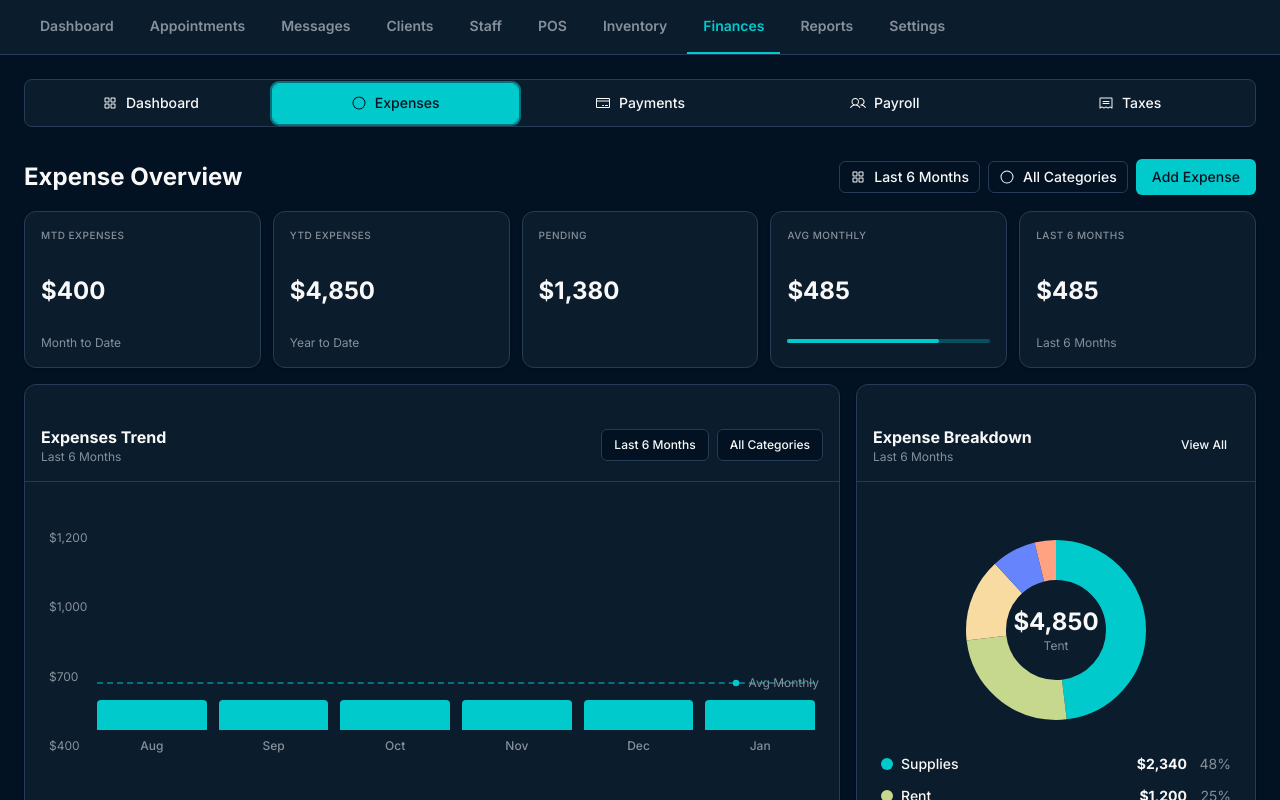
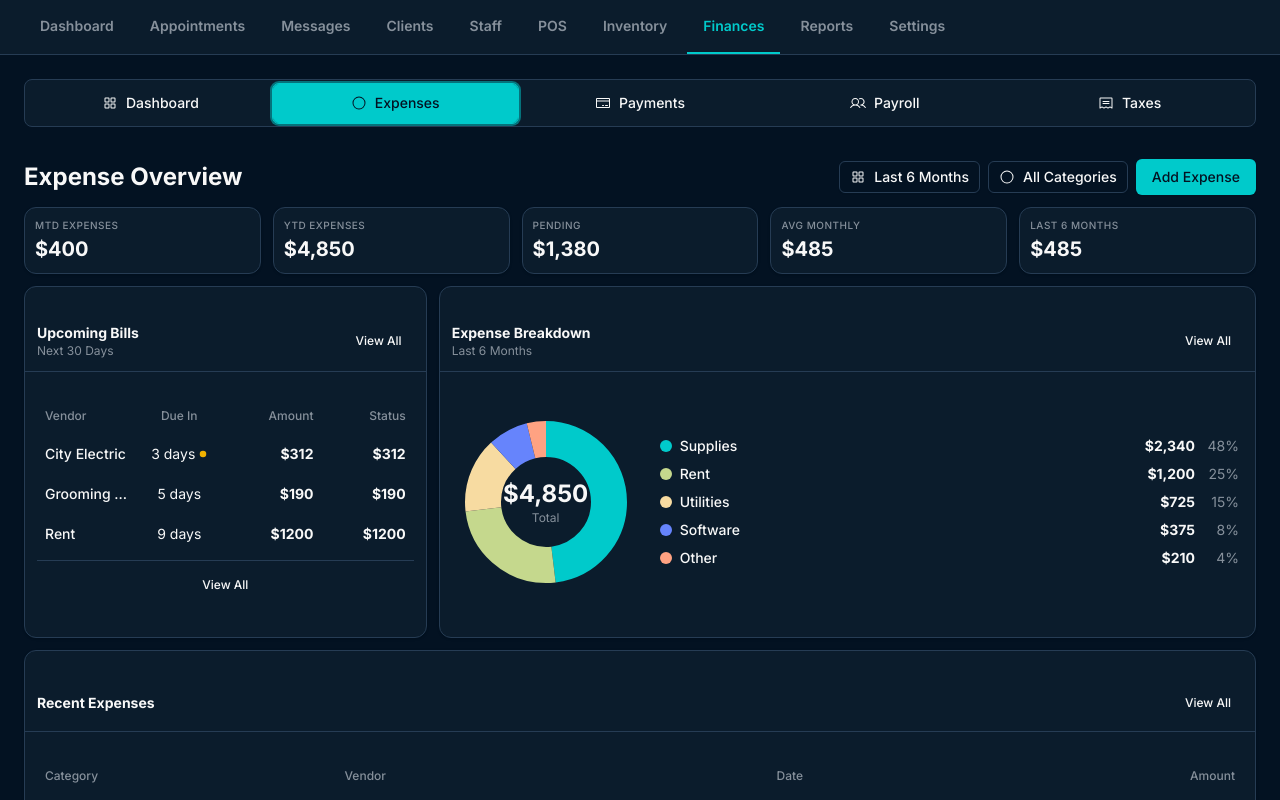
Before and after one commit to JimmysRanch/126, a React (Vite) app: page /finances in a window 1280 px wide. Both pictures are taken after a click on the tab "Expenses". Shown: the top 800 px of the page. Built offline with nearby package versions, Linux system fonts and the light colour scheme.

Commit message:
Generated by Spark: For the expense overview the first five cards compacted to match the size of the cards in the payroll, payments and taxes tabs. The expense breakdown and upcoming bills cards need to be swapped around. All cards should fit on the screen without having to scroll the page

```diff
--- a/src/pages/Finances.tsx
+++ b/src/pages/Finances.tsx
@@ -169,7 +169,7 @@ export function Finances() {
             </Card>
           </TabsContent>
 
-          <TabsContent value="expenses" className="space-y-4">
+          <TabsContent value="expenses" className="space-y-3">
             <div className="flex items-center justify-between">
               <div>
                 <h2 className="text-xl md:text-2xl font-bold">Expense Overview</h2>
@@ -189,123 +189,104 @@ export function Finances() {
               </div>
             </div>
 
-            <div className="grid grid-cols-2 md:grid-cols-5 gap-3">
-              <Card className="p-4 border-border">
-                <p className="text-[10px] uppercase tracking-wider text-muted-foreground font-medium mb-2">MTD EXPENSES</p>
-                <p className="text-2xl font-bold">$400</p>
-                <p className="text-xs text-muted-foreground mt-1">Month to Date</p>
-              </Card>
-              <Card className="p-4 border-border">
-                <p className="text-[10px] uppercase tracking-wider text-muted-foreground font-medium mb-2">YTD EXPENSES</p>
-                <p className="text-2xl font-bold">$4,850</p>
-                <p className="text-xs text-muted-foreground mt-1">Year to Date</p>
-              </Card>
-              <Card className="p-4 border-border">
-                <p className="text-[10px] uppercase tracking-wider text-muted-foreground font-medium mb-2">PENDING</p>
-                <p className="text-2xl font-bold">$1,380</p>
-              </Card>
-              <Card className="p-4 border-border">
-                <p className="text-[10px] uppercase tracking-wider text-muted-foreground font-medium mb-2">AVG MONTHLY</p>
-                <p className="text-2xl font-bold">$485</p>
-                <div className="w-full h-1 bg-primary/30 rounded-full mt-2">
-                  <div className="h-full bg-primary rounded-full" style={{ width: '75%' }} />
+            <div className="grid grid-cols-1 md:grid-cols-2 lg:grid-cols-5 gap-3">
+              <Card className="p-2 md:p-2.5 border-border">
+                <div className="flex items-center justify-between">
+                  <div className="flex-1 min-w-0">
+                    <p className="text-[10px] uppercase tracking-wider text-muted-foreground font-medium">MTD EXPENSES</p>
+                    <p className="text-lg md:text-xl font-bold mt-0.5">$400</p>
+                  </div>
                 </div>
               </Card>
-              <Card className="p-4 border-border">
-                <p className="text-[10px] uppercase tracking-wider text-muted-foreground font-medium mb-2">LAST 6 MONTHS</p>
-                <p className="text-2xl font-bold">$485</p>
-                <p className="text-xs text-muted-foreground mt-1">Last 6 Months</p>
+              <Card className="p-2 md:p-2.5 border-border">
+                <div className="flex items-center justify-between">
+                  <div className="flex-1 min-w-0">
+                    <p className="text-[10px] uppercase tracking-wider text-muted-foreground font-medium">YTD EXPENSES</p>
+                    <p className="text-lg md:text-xl font-bold mt-0.5">$4,850</p>
+                  </div>
+                </div>
+              </Card>
+              <Card className="p-2 md:p-2.5 border-border">
+                <div className="flex items-center justify-between">
+                  <div className="flex-1 min-w-0">
+                    <p className="text-[10px] uppercase tracking-wider text-muted-foreground font-medium">PENDING</p>
+                    <p className="text-lg md:text-xl font-bold mt-0.5">$1,380</p>
+                  </div>
+                </div>
+              </Card>
+              <Card className="p-2 md:p-2.5 border-border">
+                <div className="flex items-center justify-between">
+                  <div className="flex-1 min-w-0">
+                    <p className="text-[10px] uppercase tracking-wider text-muted-foreground font-medium">AVG MONTHLY</p>
+                    <p className="text-lg md:text-xl font-bold mt-0.5">$485</p>
+                  </div>
+                </div>
+              </Card>
+              <Card className="p-2 md:p-2.5 border-border">
+                <div className="flex items-center justify-between">
+                  <div className="flex-1 min-w-0">
+                    <p className="text-[10px] uppercase tracking-wider text-muted-foreground font-medium">LAST 6 MONTHS</p>
+                    <p className="text-lg md:text-xl font-bold mt-0.5">$485</p>
+                  </div>
+                </div>
               </Card>
             </div>
 
-            <div className="grid grid-cols-1 lg:grid-cols-3 gap-4">
-              <Card className="lg:col-span-2 border-border">
-                <div className="p-4 border-b border-border flex items-center justify-between">
+            <div className="grid grid-cols-1 lg:grid-cols-3 gap-3">
+              <Card className="border-border">
+                <div className="p-3 border-b border-border flex items-center justify-between">
                   <div>
-                    <h3 className="text-base font-bold">Expenses Trend</h3>
-                    <p className="text-xs text-muted-foreground">Last 6 Months</p>
+                    <h3 className="text-sm font-bold">Upcoming Bills</h3>
+                    <p className="text-xs text-muted-foreground">Next 30 Days</p>
                   </div>
-                  <div className="flex items-center gap-2">
-                    <Button variant="outline" size="sm" className="text-xs">
-                      Last 6 Months
-                    </Button>
-                    <Button variant="outline" size="sm" className="text-xs">
-                      All Categories
+                  <Button variant="ghost" size="sm" className="text-xs">
+                    View All
                   </Button>
                 </div>
+                <div className="p-3">
+                  <div className="space-y-1">
+                    <div className="grid grid-cols-4 gap-2 text-xs font-medium text-muted-foreground px-2 pb-2">
+                      <span>Vendor</span>
+                      <span className="text-center">Due In</span>
+                      <span className="text-right">Amount</span>
+                      <span className="text-right">Status</span>
                     </div>
-                <div className="p-6">
-                  <div className="relative h-64">
-                    <div className="absolute left-0 top-0 bottom-8 flex flex-col justify-between text-xs text-muted-foreground">
-                      <span>$1,200</span>
-                      <span>$1,000</span>
-                      <span>$700</span>
-                      <span>$400</span>
+                    {[
+                      { vendor: 'City Electric', dueIn: '3 days', warning: true, amount: 312, status: 312 },
+                      { vendor: 'Grooming Warehouse', dueIn: '5 days', warning: false, amount: 190, status: 190 },
+                      { vendor: 'Rent', dueIn: '9 days', warning: false, amount: 1200, status: 1200 },
+                    ].map((bill, i) => (
+                      <div key={i} className="grid grid-cols-4 gap-2 p-2 hover:bg-muted/50 transition-colors cursor-pointer rounded">
+                        <span className="text-sm font-medium truncate">{bill.vendor}</span>
+                        <span className="text-sm text-center flex items-center justify-center gap-1">
+                          {bill.dueIn}
+                          {bill.warning && <Circle size={8} className="text-yellow-500" weight="fill" />}
+                        </span>
+                        <span className="text-sm font-bold text-right">${bill.amount}</span>
+                        <span className="text-sm font-bold text-right">${bill.status}</span>
                       </div>
-                    <div className="absolute inset-0 flex items-end justify-between gap-3 pb-8 pl-12">
-                      {[
-                        { month: 'Aug', amount: 650, avgMonthly: 485 },
-                        { month: 'Sep', amount: 720, avgMonthly: 485 },
-                        { month: 'Oct', amount: 850, avgMonthly: 485 },
-                        { month: 'Nov', amount: 920, avgMonthly: 485 },
-                        { month: 'Dec', amount: 1100, avgMonthly: 485 },
-                        { month: 'Jan', amount: 700, avgMonthly: 485 },
-                      ].map((data, i) => {
-                        const maxExpense = 1200
-                        const height = (data.amount / maxExpense) * 100
-                        return (
-                          <div key={i} className="flex-1 flex flex-col items-center gap-2">
-                            <div className="relative w-full" style={{ height: `${height}%`, minHeight: '30px' }}>
-                              <div
-                                className="absolute bottom-0 w-full rounded-t transition-all hover:opacity-80 cursor-pointer"
-                                style={{
-                                  height: '100%',
-                                  backgroundColor: 'oklch(0.75 0.15 195)'
-                                }}
-                              />
-                            </div>
-                            <span className="text-xs font-medium text-muted-foreground">{data.month}</span>
-                          </div>
-                        )
-                      })}
-                    </div>
-                    <div className="absolute inset-x-0 flex items-center pointer-events-none pl-12" style={{ bottom: '40%' }}>
-                      <div className="w-full border-t-2 border-dashed border-primary opacity-50" />
-                      <div className="absolute -right-1 flex items-center gap-2">
-                        <Circle size={8} className="text-primary" weight="fill" />
-                        <span className="text-xs text-muted-foreground whitespace-nowrap">Avg Monthly</span>
-                      </div>
-                    </div>
-                  </div>
-                  <div className="mt-4 flex items-center gap-4 justify-center">
-                    <div className="flex items-center gap-2">
-                      <div className="w-3 h-3 rounded" style={{ backgroundColor: 'oklch(0.75 0.15 195)' }} />
-                      <span className="text-xs font-medium">Monthly Expenses</span>
-                    </div>
-                    <div className="flex items-center gap-2">
-                      <div className="w-8 border-t-2 border-dashed border-primary" />
-                      <span className="text-xs font-medium">Avg Monthly</span>
-                    </div>
-                    <div className="flex items-center gap-2">
-                      <Circle size={12} className="text-primary" weight="fill" />
-                      <span className="text-xs font-medium">Monthly larger</span>
+                    ))}
+                    <div className="pt-2 border-t border-border mt-2">
+                      <Button variant="ghost" size="sm" className="w-full text-xs">
+                        View All
+                      </Button>
                     </div>
                   </div>
                 </div>
               </Card>
 
-              <Card className="border-border">
-                <div className="p-4 border-b border-border flex items-center justify-between">
+              <Card className="lg:col-span-2 border-border">
+                <div className="p-3 border-b border-border flex items-center justify-between">
                   <div>
-                    <h3 className="text-base font-bold">Expense Breakdown</h3>
+                    <h3 className="text-sm font-bold">Expense Breakdown</h3>
                     <p className="text-xs text-muted-foreground">Last 6 Months</p>
                   </div>
                   <Button variant="ghost" size="sm" className="text-xs">
                     View All
                   </Button>
                 </div>
-                <div className="p-6">
-                  <div className="relative w-full aspect-square max-w-[200px] mx-auto mb-6">
+                <div className="p-4 flex flex-col lg:flex-row items-center gap-6">
+                  <div className="relative w-full aspect-square max-w-[180px] flex-shrink-0">
                     <svg className="w-full h-full -rotate-90" viewBox="0 0 200 200">
                       {(() => {
                         const breakdownData = [
@@ -340,11 +321,11 @@ export function Finances() {
                     </svg>
                     <div className="absolute inset-0 flex flex-col items-center justify-center">
                       <span className="text-2xl font-bold">$4,850</span>
-                      <span className="text-xs text-muted-foreground">Tent</span>
+                      <span className="text-xs text-muted-foreground">Total</span>
                     </div>
                   </div>
 
-                  <div className="space-y-3">
+                  <div className="space-y-2 flex-1 w-full">
                     {[
                       { category: 'Supplies', amount: 2340, percentage: 48, color: 'oklch(0.75 0.15 195)' },
                       { category: 'Rent', amount: 1200, percentage: 25, color: 'oklch(0.85 0.10 120)' },
@@ -368,54 +349,14 @@ export function Finances() {
               </Card>
             </div>
 
-            <div className="grid grid-cols-1 lg:grid-cols-2 gap-4">
             <Card className="border-border">
-                <div className="p-4 border-b border-border flex items-center justify-between">
-                  <h3 className="text-base font-bold">Upcoming Bills</h3>
+              <div className="p-3 border-b border-border flex items-center justify-between">
+                <h3 className="text-sm font-bold">Recent Expenses</h3>
                 <Button variant="ghost" size="sm" className="text-xs">
                   View All
                 </Button>
               </div>
-                <div className="p-4">
-                  <div className="space-y-1">
-                    <div className="grid grid-cols-4 gap-2 text-xs font-medium text-muted-foreground px-2 pb-2">
-                      <span>Vendor</span>
-                      <span className="text-center">Due In</span>
-                      <span className="text-right">Amount</span>
-                      <span className="text-right">Status</span>
-                    </div>
-                    {[
-                      { vendor: 'City Electric', dueIn: '3 days', warning: true, amount: 312, status: 312 },
-                      { vendor: 'Grooming Warehouse', dueIn: '5 days', warning: false, amount: 190, status: 190 },
-                      { vendor: 'Rent', dueIn: '9 days', warning: false, amount: 1200, status: 1200 },
-                    ].map((bill, i) => (
-                      <div key={i} className="grid grid-cols-4 gap-2 p-2 hover:bg-muted/50 transition-colors cursor-pointer rounded">
-                        <span className="text-sm font-medium truncate">{bill.vendor}</span>
-                        <span className="text-sm text-center flex items-center justify-center gap-1">
-                          {bill.dueIn}
-                          {bill.warning && <Circle size={8} className="text-yellow-500" weight="fill" />}
-                        </span>
-                        <span className="text-sm font-bold text-right">${bill.amount}</span>
-                        <span className="text-sm font-bold text-right">${bill.status}</span>
-                      </div>
-                    ))}
-                    <div className="pt-2 border-t border-border mt-2">
-                      <Button variant="ghost" size="sm" className="w-full text-xs">
-                        View All
-                      </Button>
-                    </div>
-                  </div>
-                </div>
-              </Card>
-
-              <Card className="border-border">
-                <div className="p-4 border-b border-border flex items-center justify-between">
-                  <h3 className="text-base font-bold">Recent Expenses</h3>
-                  <Button variant="ghost" size="sm" className="text-xs">
-                    View All
-                  </Button>
-                </div>
-                <div className="p-4">
+              <div className="p-3">
                 <div className="space-y-1">
                   <div className="grid grid-cols-4 gap-2 text-xs font-medium text-muted-foreground px-2 pb-2">
                     <span>Category</span>
@@ -446,13 +387,12 @@ export function Finances() {
                 </div>
               </div>
               <div className="border-t border-border p-3 flex justify-end">
-                  <Button className="gap-2 bg-primary text-primary-foreground">
+                <Button className="gap-2 bg-primary text-primary-foreground" onClick={() => navigate('/finances/add-expense')}>
                   <Circle size={16} />
                   Add Expense
                 </Button>
               </div>
             </Card>
-            </div>
           </TabsContent>
 
           <TabsContent value="payments" className="space-y-3">
```
Lines whose indentation alone changed are shown as unchanged.
